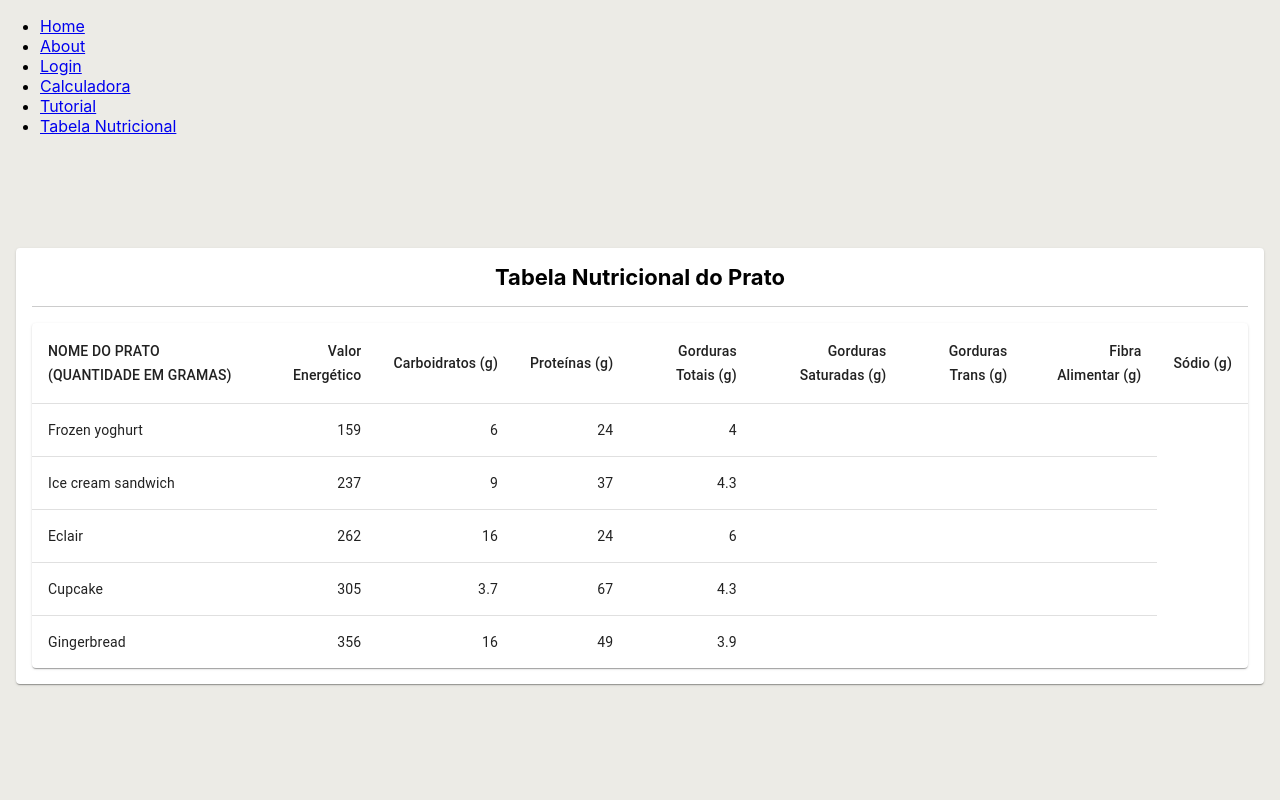
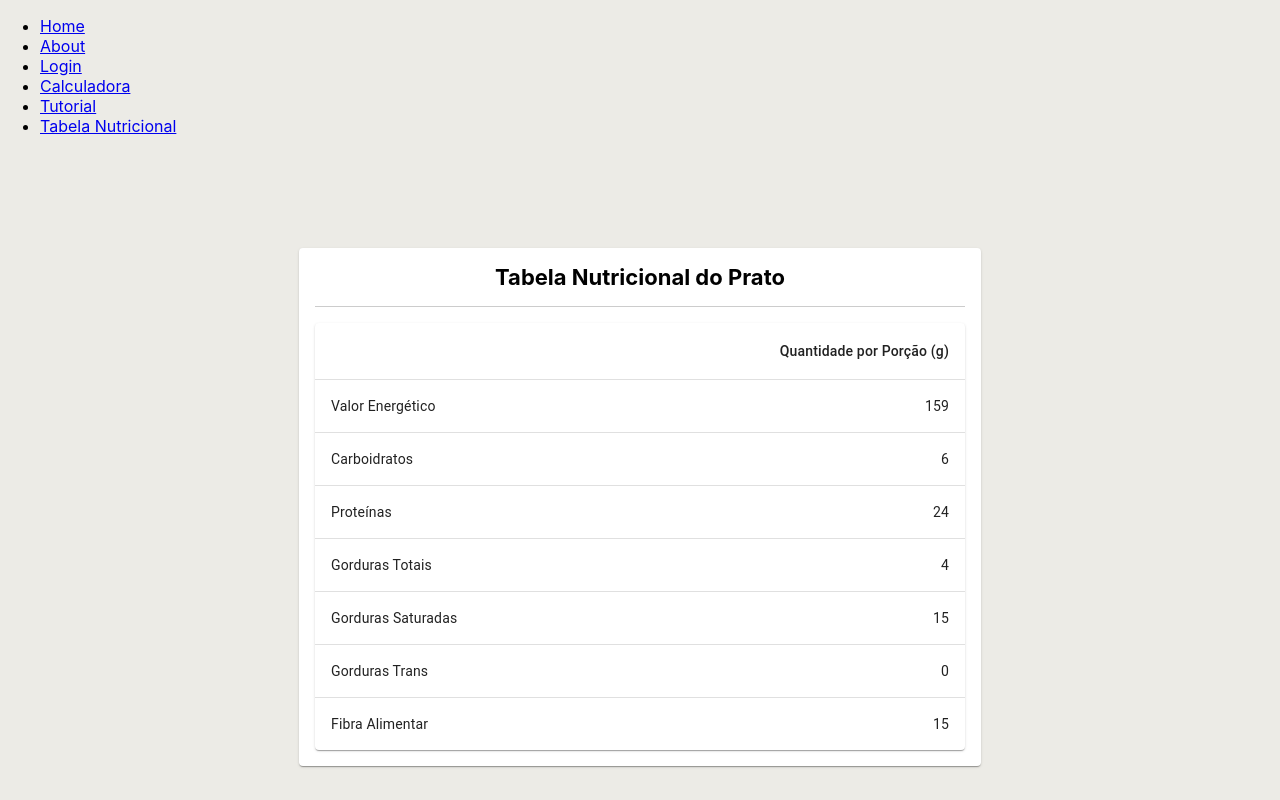
Before and after one commit to zizima100/PerfectPlate, a React (Create React App) app in the folder my-app/: page /nutricion-table in a window 1280 px wide. Built offline with nearby package versions, Linux system fonts and the light colour scheme.

Commit message:
fix Tabela Nutri (2)

```diff
--- a/my-app/src/pages/nutricion-table/NutricionTable.js
+++ b/my-app/src/pages/nutricion-table/NutricionTable.js
@@ -11,17 +11,26 @@ import {
     Paper
 } from "@material-ui/core";
 
-function createData(name, vEnergetico, carboidratos, proteinas, gordTotais, gordSaturadas, gordTrans, fibraAlimentar) {
-    return { name, vEnergetico, carboidratos, proteinas, gordTotais, gordSaturadas, gordTrans, fibraAlimentar };
+function getTableData(vEnergetico,
+    carboidratos,
+    proteinas,
+    gordTotais,
+    gordSaturadas,
+    gordTrans,
+    fibraAlimentar
+) {
+    return [
+        { name: 'Valor Energético', value: vEnergetico, key: 'vEnergetico' },
+        { name: 'Carboidratos', value: carboidratos, key: 'carboidratos' },
+        { name: 'Proteínas', value: proteinas, key: 'proteinas' },
+        { name: 'Gorduras Totais', value: gordTotais, key: 'gordTotais' },
+        { name: 'Gorduras Saturadas', value: gordSaturadas, key: 'gordSaturadas' },
+        { name: 'Gorduras Trans', value: gordTrans, key: 'gordTrans' },
+        { name: 'Fibra Alimentar', value: fibraAlimentar, key: 'fibraAlimentar' },
+    ];
 }
 
-const rows = [
-    createData('Frozen yoghurt', 159, 6.0, 24, 4.0),
-    createData('Ice cream sandwich', 237, 9.0, 37, 4.3),
-    createData('Eclair', 262, 16.0, 24, 6.0),
-    createData('Cupcake', 305, 3.7, 67, 4.3),
-    createData('Gingerbread', 356, 16.0, 49, 3.9),
-];
+const rows = getTableData(159, 6.0, 24, 4.0, 15, 0, 15);
 
 export default function NutricionalTable() {
     return (
@@ -37,33 +46,20 @@ export default function NutricionalTable() {
                             <Table sx={{ minWidth: 650 }} aria-label="simple table">
                                 <TableHead>
                                     <TableRow>
-                                        <TableCell>NOME DO PRATO (QUANTIDADE EM GRAMAS)</TableCell>
-                                        <TableCell align="right">Valor Energético</TableCell>
-                                        <TableCell align="right">Carboidratos&nbsp;(g)</TableCell>
-                                        <TableCell align="right">Proteínas&nbsp;(g)</TableCell>
-                                        <TableCell align="right">Gorduras Totais&nbsp;(g)</TableCell>
-                                        <TableCell align="right">Gorduras Saturadas&nbsp;(g)</TableCell>
-                                        <TableCell align="right">Gorduras Trans&nbsp;(g)</TableCell>
-                                        <TableCell align="right">Fibra Alimentar&nbsp;(g)</TableCell>
-                                        <TableCell align="right">Sódio&nbsp;(g)</TableCell>
+                                        <TableCell></TableCell>
+                                        <TableCell align="right">Quantidade por Porção (g)</TableCell>
                                     </TableRow>
                                 </TableHead>
                                 <TableBody>
                                     {rows.map((row) => (
                                         <TableRow
-                                            key={row.name}
+                                            key={row.key}
                                             sx={{ '&:last-child td, &:last-child th': { border: 0 } }}
                                         >
-                                            <TableCell component="th" scope="row">
+                                            <TableCell component="th" scope="rows">
                                                 {row.name}
                                             </TableCell>
-                                            <TableCell align="right">{row.vEnergetico}</TableCell>
-                                            <TableCell align="right">{row.carboidratos}</TableCell>
-                                            <TableCell align="right">{row.proteinas}</TableCell>
-                                            <TableCell align="right">{row.gordTotais}</TableCell>
-                                            <TableCell align="right">{row.gordSaturadas}</TableCell>
-                                            <TableCell align="right">{row.gordTrans}</TableCell>
-                                            <TableCell align="right">{row.fibraAlimentar}</TableCell>
+                                            <TableCell align="right">{row.value}</TableCell>
                                         </TableRow>
                                     ))}
                                 </TableBody>
```
Also changed, not shown: 1 other file (tests, documents, lock files or other folders).
